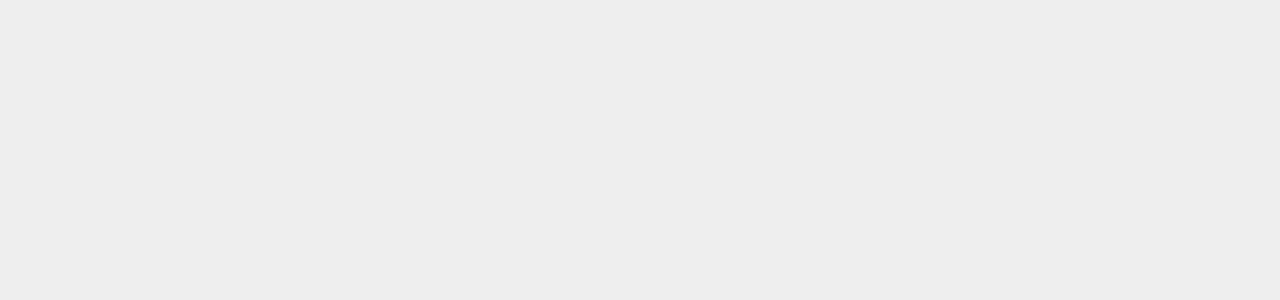
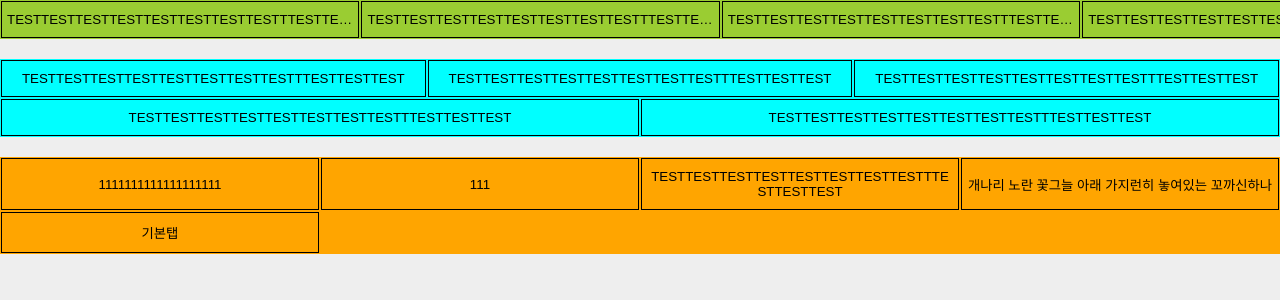
Before and after one commit to W-hyacinth/flex-grid, a Vue app: page /flex/tab in a window 1280 px wide. Shown: the top 300 px of the page. Built offline with nearby package versions, Linux system fonts and the light colour scheme.

Commit message:
ellipsis가 포함된 텍스트 탭 IE 10+, Chrome, Safari, Firefox 크로스 브라우징 대응

```diff
--- /dev/null
+++ b/src/components/FlexLayoutEllipsisTab.vue
@@ -0,0 +1,103 @@
+<template>
+  <div class="flex-tab-container">
+    <div class="flex-tab-wrap type_01" role="tablist" aria-label="test-tab">
+      <EllipsisTab :tabName="'TESTTESTTESTTESTTESTTESTTESTTESTTTESTTESTTEST'" />
+      <EllipsisTab :tabName="'TESTTESTTESTTESTTESTTESTTESTTESTTTESTTESTTEST'" />
+      <EllipsisTab :tabName="'TESTTESTTESTTESTTESTTESTTESTTESTTTESTTESTTEST'" />
+      <EllipsisTab :tabName="'TESTTESTTESTTESTTESTTESTTESTTESTTTESTTESTTEST'" />
+      <EllipsisTab :tabName="'TESTTESTTESTTESTTESTTESTTESTTESTTTESTTESTTEST'" />
+    </div>
+    <div class="flex-tab-wrap type_02">
+      <EllipsisTab :tabName="'TESTTESTTESTTESTTESTTESTTESTTESTTTESTTESTTEST'" />
+      <EllipsisTab :tabName="'TESTTESTTESTTESTTESTTESTTESTTESTTTESTTESTTEST'" />
+      <EllipsisTab :tabName="'TESTTESTTESTTESTTESTTESTTESTTESTTTESTTESTTEST'" />
+      <EllipsisTab :tabName="'TESTTESTTESTTESTTESTTESTTESTTESTTTESTTESTTEST'" />
+      <EllipsisTab :tabName="'TESTTESTTESTTESTTESTTESTTESTTESTTTESTTESTTEST'" />
+    </div>
+    <div class="flex-tab-wrap type_03">
+      <EllipsisTab :tabName="'1111111111111111111'" />
+      <EllipsisTab :tabName="'111'" />
+      <EllipsisTab :tabName="'TESTTESTTESTTESTTESTTESTTESTTESTTTESTTESTTEST'" />
+      <EllipsisTab :tabName="'개나리 노란 꽃그늘 아래 가지런히 놓여있는 꼬까신하나'" />
+      <EllipsisTab />
+    </div>
+  </div>
+</template>
+<script>
+import EllipsisTab from './items/EllipsisTab'
+export default {
+  name: 'FlexLayoutEllipsisTab',
+  components: {
+    EllipsisTab
+  }
+}
+</script>
+<style lang="scss" scoped>
+  .flex-tab-wrap {
+    display: flex;
+    &:nth-of-type(n+2) {
+      margin-top: 20px;
+    }
+    &.type_01 {
+      overflow-x: auto;
+      overflow-y: hidden;
+      background: yellowgreen;
+      flex-wrap: nowrap;
+      flex: 1 0 auto;
+      /deep/ .item-tab {
+        width: 28%;
+        padding: 10px 5px;
+        margin: 1px;
+        border: 1px solid #000;
+        span {
+          overflow: hidden;
+          display: block;
+          text-overflow: ellipsis;
+          white-space: nowrap;
+        }
+      }
+    }
+    &.type_02 {
+      display: flex;
+      width: 100%;
+      background: aqua;
+      flex: 1 0 auto;
+      flex-wrap: wrap;
+      justify-content: center;
+      /deep/ .item-tab {
+        width: calc((100% - 6px) / 3);
+        padding: 10px 5px;
+        margin: 1px;
+        border: 1px solid #000;
+        flex: 1 0 auto;
+        span {
+          width: 100%;
+          flex: 1 0 auto;
+          overflow: hidden;
+          display: block;
+          text-overflow: ellipsis;
+          white-space: nowrap;
+        }
+      }
+    }
+    &.type_03 {
+      background: orange;
+      flex-wrap: wrap;
+      flex: 1 0 auto;
+      //align-content: stretch;
+      /deep/ .item-tab {
+        width: calc((100% - 8px) / 4);
+        padding: 10px 5px;
+        margin: 1px;
+        border: 1px solid #000;
+        flex: 0 0 auto;
+        span {
+          width: 100%;
+          word-break: keep-all;
+          word-wrap: break-word;
+          flex: 1 0 auto;
+        }
+      }
+    }
+  }
+</style>
--- /dev/null
+++ b/src/components/items/EllipsisTab.vue
@@ -0,0 +1,19 @@
+<template>
+  <button role="tab" type="button" class="item-tab">
+    <span>{{remakeTabName}}</span>
+  </button>
+</template>
+
+<script>
+export default {
+  name: 'EllipsisTab',
+  props: {
+    tabName: String
+  },
+  computed: {
+    remakeTabName: function () {
+      return this.tabName ? this.tabName : '기본탭'
+    }
+  }
+}
+</script>
--- a/src/router/index.js
+++ b/src/router/index.js
@@ -3,6 +3,7 @@ import Router from 'vue-router'
 import FlexLayoutBasic from '@/components/FlexLayoutBasic'
 import FlexLayoutCardList1 from '@/components/FlexLayoutCardList1'
 import FlexLayoutCardList2 from '@/components/FlexLayoutCardList2'
+import FlexLayoutEllipsisTab from '@/components/FlexLayoutEllipsisTab'
 const FlexLayoutOrderList1 = () => import('@/components/FlexLayoutOrderList1')
 
 Vue.use(Router)
@@ -29,6 +30,11 @@ export default new Router({
       path: '/flex/list/3',
       name: 'FlexLayoutOrderList1',
       component: FlexLayoutOrderList1
+    },
+    {
+      path: '/flex/tab',
+      name: 'FlexLayoutEllipsisTab',
+      component: FlexLayoutEllipsisTab
     }
   ]
 })
```
